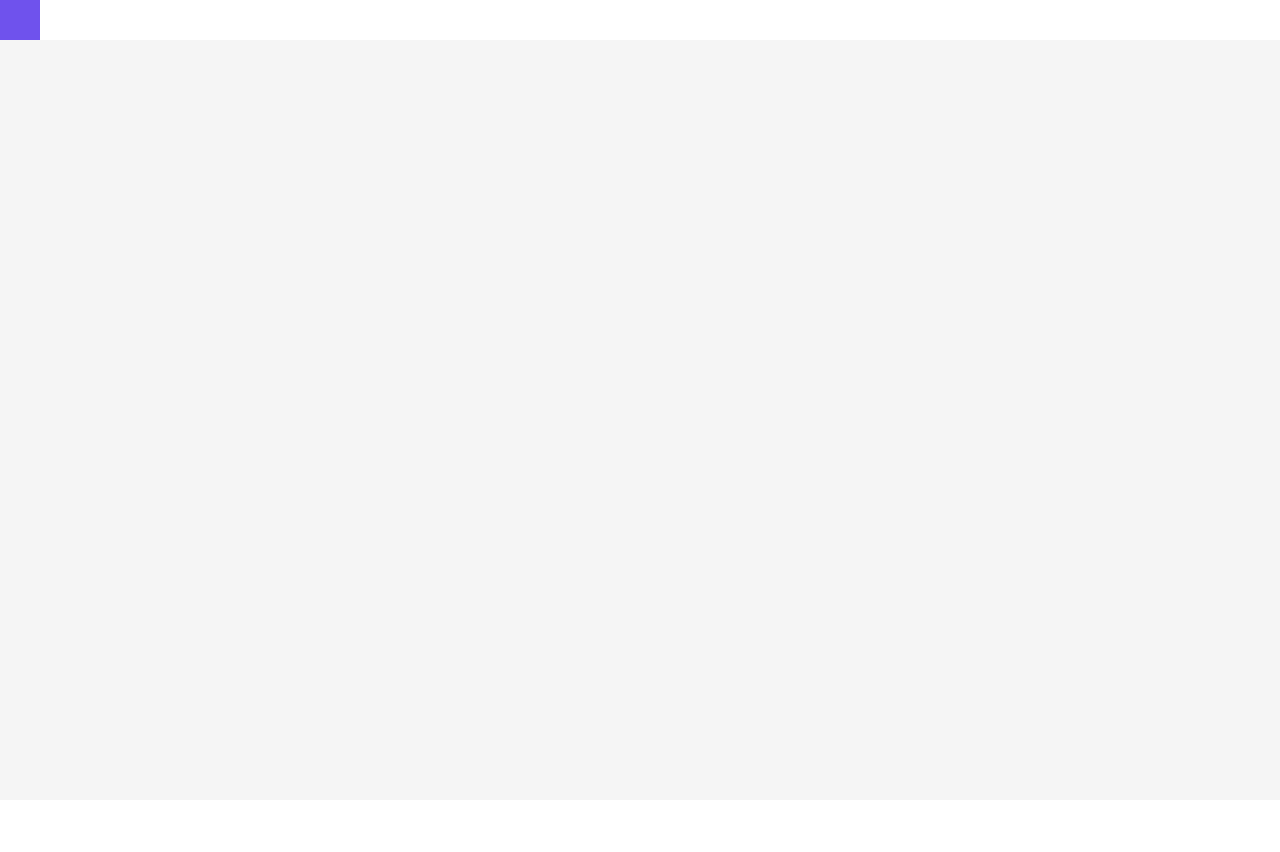
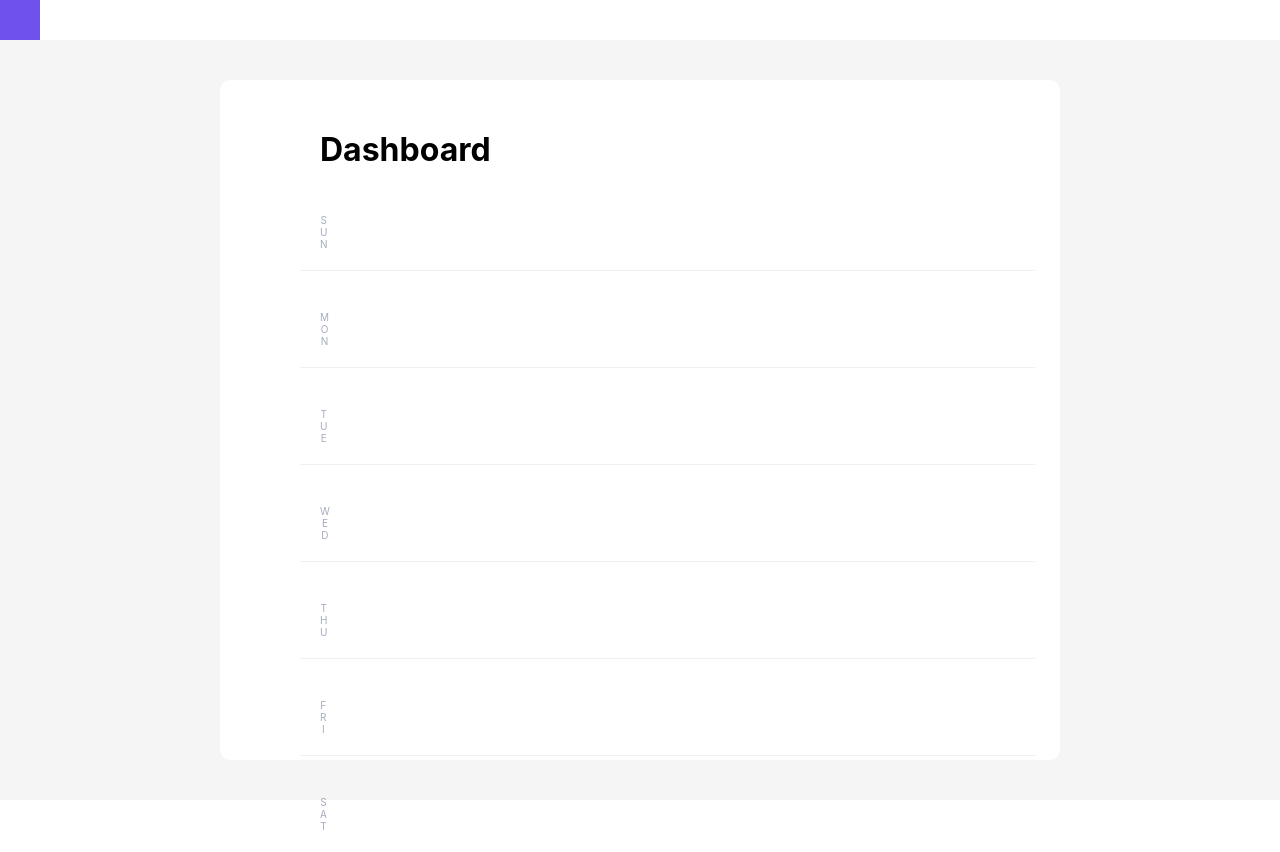
Before and after one commit to d0-rb/EverestHack, a React (Create React App) app in the folder Frontend/my-app/: page / in a window 1280 px wide. Before the commit the page ends 800 px from the top, so only its background shows below. Built offline with nearby package versions, Linux system fonts and the light colour scheme.

Commit message:
main dash ui created

```diff
--- /dev/null
+++ b/Frontend/my-app/src/home/body/bodymain.css
@@ -0,0 +1,9 @@
+.main-body-div {
+    height: 95%;
+    background-color: #F5F5F5;
+    display: flex;
+    flex-direction: row;
+    justify-content: center;
+    padding: 40px;
+    box-sizing: border-box;
+}
--- /dev/null
+++ b/Frontend/my-app/src/home/body/bodymain.js
@@ -0,0 +1,16 @@
+import React from 'react'
+import './bodymain.css'
+import Dashboard from './dashboard/dashboard.js'
+import Search from './search/search.js'
+
+
+function BodyMain() {
+    return (
+        <div className= "main-body-div">
+            <Search />
+            <Dashboard />
+        </div>
+    )
+}
+
+export default BodyMain;
--- /dev/null
+++ b/Frontend/my-app/src/home/body/dashboard/calendarcontainer.js
@@ -0,0 +1,21 @@
+import React from 'react'
+import './dashboard.css'
+
+class CalendarContainer extends React.Component {
+    constructor(props) {
+        super(props)
+    }
+
+    render() {
+        return (
+            <div className= "calendar-item-container">
+                    <div className= "calendar-recipes-div">
+                        <p className= "calendar-item-day">{this.props.word[0]}<br />{this.props.word[1]}<br />{this.props.word[2]}</p>
+                        {this.props.children}
+                    </div>
+            </div>
+        )
+    }
+}
+
+export default CalendarContainer;
--- /dev/null
+++ b/Frontend/my-app/src/home/body/dashboard/dashboard.css
@@ -0,0 +1,44 @@
+.main-dashboard-div {
+    width: 70%;
+    height: 100%;
+    padding-left: 80px;
+    padding-right: 25px;
+    padding-top: 50px;
+    background-color: white;
+    border-radius: 10px;
+    display: flex;
+    flex-direction: column;
+    box-sizing: border-box;
+}
+
+.main-dashboard-title {
+    margin-left: 20px;
+    margin-top: 0;
+    margin-bottom: 5px;
+    margin-right: 0;
+}
+
+.separator-line {
+    height: 1px;
+    background-color: #EEF0F6;
+    width: 100%;
+}
+
+.calendar-item-container {
+    display: flex;
+    flex-direction: row;
+    margin-bottom: 20px;
+}
+.calendar-item-day {
+    margin-top: 40px;
+    text-align: center;
+    color: #A6ACBE;
+    margin-left: 20px;
+    font-size: 10px;
+}
+
+.calendar-recipes-div {
+    width: 100%;
+    display: flex;
+    flex-direction: row;
+}
--- /dev/null
+++ b/Frontend/my-app/src/home/body/dashboard/dashboard.js
@@ -0,0 +1,37 @@
+import React from 'react'
+import CalendarContainer from './calendarcontainer'
+import './dashboard.css'
+
+class Dashboard extends React.Component {
+    constructor(props) {
+        super(props)
+    }
+
+    render() {
+        return (
+            <div className= "main-dashboard-div">
+                <h1 className= "main-dashboard-title">Dashboard</h1>
+                <div className= "separator-line"></div>
+                <div className= "calendar-container-div">
+
+                <CalendarContainer word= "SUN"></CalendarContainer>
+                <div className= "separator-line"></div>
+                <CalendarContainer word= "MON"></CalendarContainer>
+                <div className= "separator-line"></div>
+                <CalendarContainer word="TUE"></CalendarContainer>
+                <div className= "separator-line"></div>
+                <CalendarContainer word= "WED"></CalendarContainer>
+                <div className= "separator-line"></div>
+                <CalendarContainer word= "THU"></CalendarContainer>
+                <div className= "separator-line"></div>
+                <CalendarContainer word="FRI"></CalendarContainer>
+                <div className= "separator-line"></div>
+                <CalendarContainer word="SAT"></CalendarContainer>
+
+                </div>
+            </div>
+        )
+    }
+}
+
+export default Dashboard;
--- a/Frontend/my-app/src/home/body/index.css
+++ /dev/null
@@ -1,4 +0,0 @@
-.main-body-div {
-    height: 90vh;
-    background-color: #F5F5F5;
-}
--- a/Frontend/my-app/src/home/body/index.js
+++ b/Frontend/my-app/src/home/body/search/search.js
@@ -1,18 +1,18 @@
 import React from 'react'
-import './index.css'
+import './search.css'
 
-class BodyMain extends React.Component {
+class Search extends React.Component {
     constructor(props) {
         super(props)
     }
 
     render() {
         return (
-            <div className= "main-body-div">
+            <div className= "main-search-div">
 
             </div>
         )
     }
 }
 
-export default BodyMain;
+export default Search;
--- a/Frontend/my-app/src/home/index.css
+++ b/Frontend/my-app/src/home/index.css
@@ -1,6 +1,7 @@
 .main-background-div {
     background-color: #F5F5F5;
-    min-height: 100vh;
+    height: 100vh;
     display: flex;
     flex-direction: column;
+    box-sizing: border-box;
 }
--- a/Frontend/my-app/src/home/index.js
+++ b/Frontend/my-app/src/home/index.js
@@ -1,6 +1,6 @@
 import React from 'react'
 import NavBar from './navbar/navbar.js'
-import BodyMain from './body'
+import BodyMain from './body/bodymain'
 import './index.css'
 
 
--- a/Frontend/my-app/src/home/navbar/navbar.css
+++ b/Frontend/my-app/src/home/navbar/navbar.css
@@ -1,8 +1,9 @@
 .navbar-base-div {
     display: flex;
     flex-direction: row;
-    height: 5vh;
+    height: 5%;
     background-color: white;
+    box-sizing: border-box;
 }
 
 .home-icon-div {
```
Also changed, not shown: Frontend/my-app/src/home/body/search/search.css (added).
